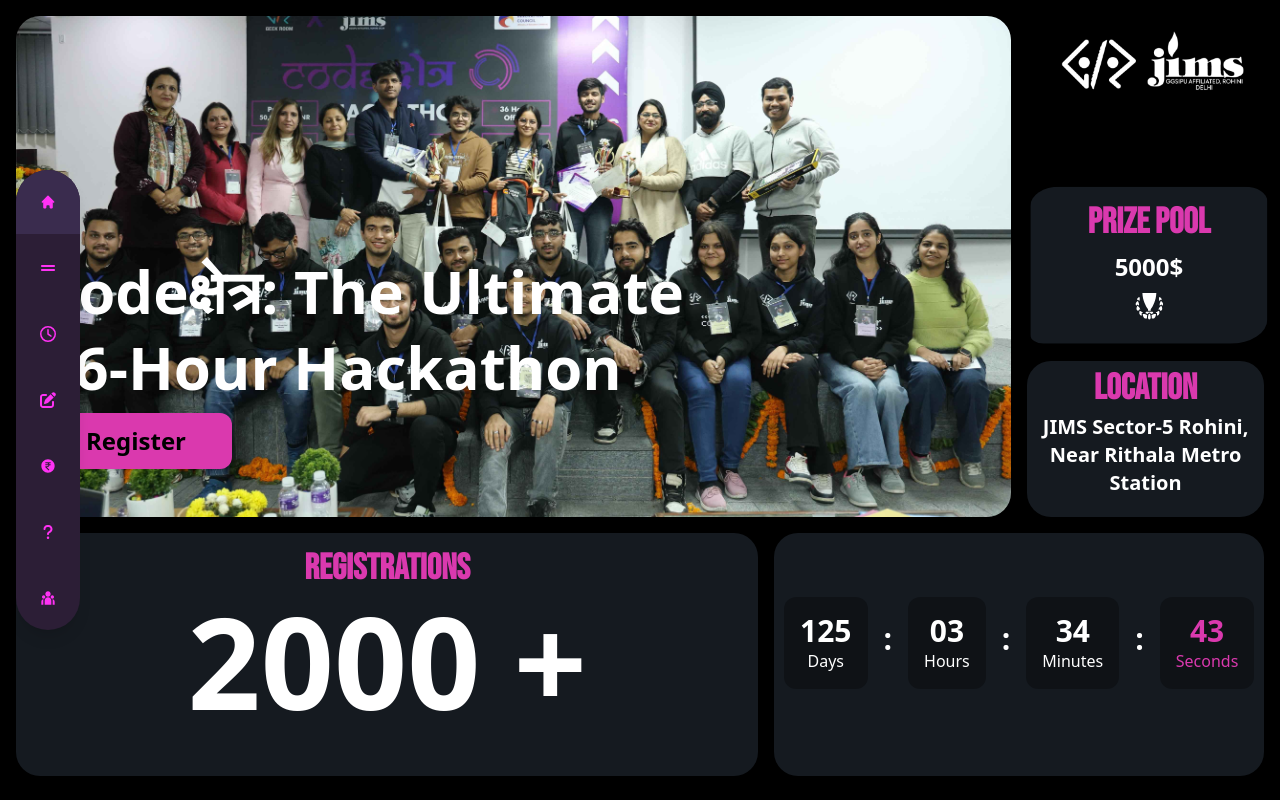
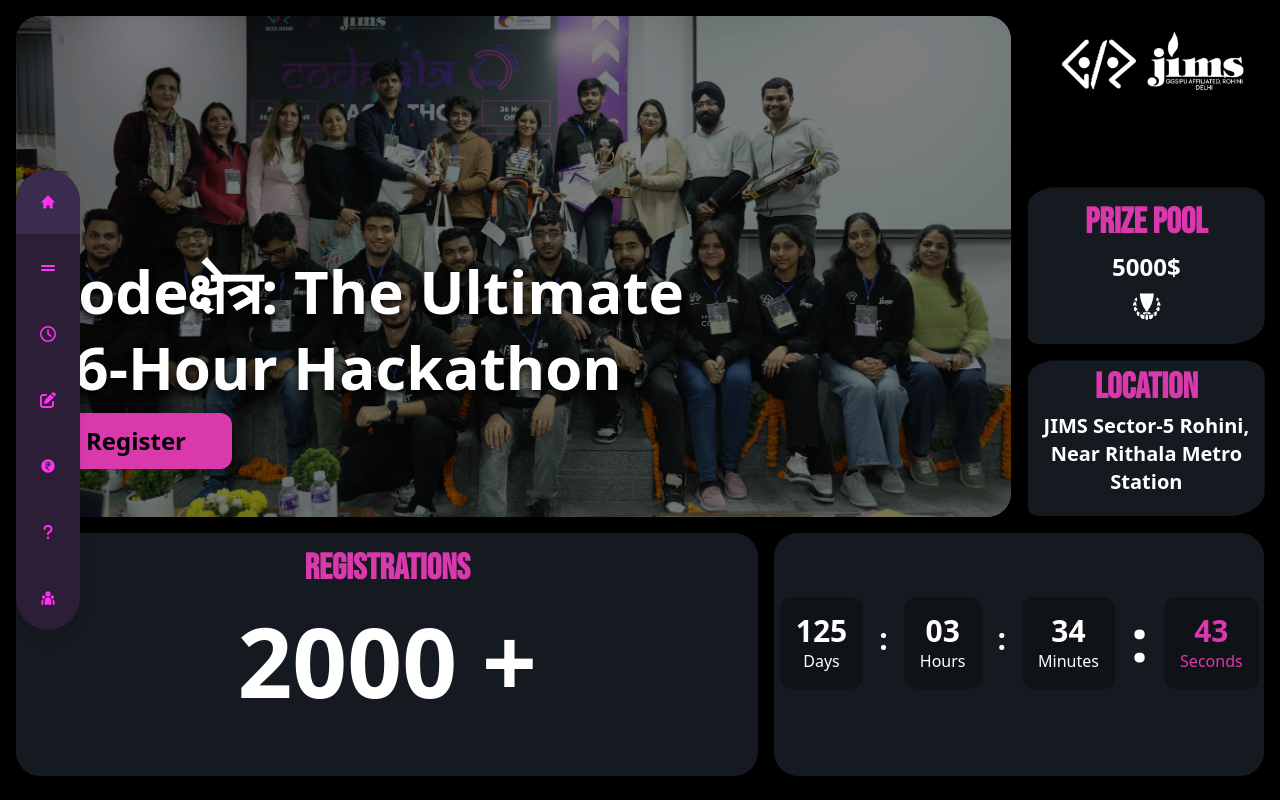
Before and after one commit to THEGAMECHANGER416/CodeKshetra2.0, a React (Vite) app: page / in a window 1280 px wide. Shown: the top 800 px of the page. Built offline with nearby package versions, Linux system fonts and the light colour scheme.

Commit message:
changes done

```diff
--- a/src/components/custom/Home.tsx
+++ b/src/components/custom/Home.tsx
@@ -81,31 +81,43 @@ const Home = () => {
 
   return (
     <>
-      <div className=" mb-40">
+      <div className="mb-40">
         <div className="flex h-full lg:h-[95vh] w-full flex-col items-center justify-center rounded-lg">
           <div className="grid h-5/6 md:h-full w-full grid-cols-2 md:grid-cols-5 md:grid-rows-9 gap-4">
-            <div className="col-span-2 md:col-span-4 row-span-6 rounded-3xl bg-[url('/assets/homeBg.jpeg')] bg-cover bg-center flex flex-col pl-6 justify-end pb-12">
-              <div className="font-bold mt-10 md:mt-4 text-white text-start text-4xl sm:text-5xl lg:text-6xl">
+            {/* Background section */}
+            <div className="col-span-2 md:col-span-4 row-span-6 relative rounded-3xl bg-cover bg-center flex flex-col pl-6 justify-end pb-12 bg-[url('/assets/homeBg.jpeg')] before:content-[''] before:absolute before:inset-0 before:bg-black/50 before:rounded-3xl">
+              {/* Content on top of the background */}
+              <div className="relative z-10 w-full">
+                <div className="font-bold mt-10 md:mt-4 text-white text-start text-4xl sm:text-5xl lg:text-6xl [text-shadow:_0_4px_8px_#000000]">
                   Codeक्षेत्र: The Ultimate
                 </div>
-              <div className="font-bold mt-2 sm:mt-4 text-start text-white text-4xl sm:text-5xl lg:text-6xl">
+                <div className="font-bold mt-2 sm:mt-4 text-start text-white text-4xl sm:text-5xl lg:text-6xl [text-shadow:_0_4px_8px_#000000]">
                   36-Hour Hackathon
                 </div>
+                <div className="flex justify-start">
                   <Button
-                className="mt-4 text-lg sm:text-2xl h-12 w-32 md:h-14 p-3 md:w-48 rounded-xl text-black font-bold bg-pink hover:text-white"
+                    className="mt-4 text-xl sm:text-2xl h-12 w-32 md:h-14 md:w-48 rounded-xl text-black font-bold bg-pink hover:text-white"
                     onClick={() =>
-                  window.open("https://code-kshetra-2.devfolio.co/", "_blank")
+                      window.open(
+                        "https://code-kshetra-2.devfolio.co/",
+                        "_blank"
+                      )
                     }
                   >
                     Register
                   </Button>
                 </div>
+              </div>
+            </div>
 
-            <div className="col-span-2 md:col-span-1 row-start-1 row-span-1 md:row-span-2 flex justify-center">
+            {/* Logo section */}
+            <div className="col-span-2 md:col-span-1 row-start-1 row-span-1 md:row-span-2 flex justify-center z-20">
               <img src="/assets/logo.png" alt="" className="h-24 w-auto" />
             </div>
-            <div className="col-span-1 animate-blob row-span-2 rounded-xl bg-secondary p-2">
-              <div className="font-bold text-pink  sm:mt-2 text-3xl sm:text-4xl font-bebas">
+
+            {/* Prize pool section */}
+            <div className="col-span-1 animate-blob row-span-2 rounded-xl bg-secondary p-2 z-20">
+              <div className="font-bold text-pink sm:mt-2 text-3xl sm:text-4xl font-bebas">
                 PRIZE POOL
               </div>
               <div className="font-bold mt-4 sm:mt-2 text-white text-3xl sm:text-2xl">
@@ -117,7 +129,8 @@ const Home = () => {
               </div>
             </div>
 
-            <div className="col-span-1 row-span-2 rounded-3xl bg-secondary p-2">
+            {/* Location section */}
+            <div className="col-span-1 animate-blob row-span-2 rounded-3xl bg-secondary p-2 z-20">
               <div className="font-bold text-pink mt-0 text-3xl sm:text-4xl font-bebas">
                 LOCATION
               </div>
@@ -126,19 +139,21 @@ const Home = () => {
               </div>
             </div>
 
-            <div className="col-span-2 md:col-span-3 row-span-3 rounded-3xl bg-secondary ">
+            {/* Registrations section */}
+            <div className="col-span-2 md:col-span-3 row-span-3 rounded-3xl bg-secondary z-20">
               <div className="text-pink mt-4 text-center md:mt-8 lg:mt-4 md:text-7xl lg:text-4xl text-3xl sm:text-4xl font-bold font-bebas">
                 REGISTRATIONS
               </div>
-              <div className="font-bold md:hidden lg:block text-4xl my-2 sm:text-8xl lg:text-9xl text-white">
+              <div className="font-bold md:hidden lg:block text-4xl my-2 sm:text-8xl lg:text-8xl lg:mt-6 text-white">
                 {Math.floor(count)} +
               </div>
-              <div className="font-bold hidden md:block lg:hidden text-6xl mt-2 sm:text-8xl  text-white">
+              <div className="font-bold hidden md:block lg:hidden text-6xl mt-2 sm:text-8xl text-white">
                 {Math.floor(count)} +
               </div>
             </div>
 
-            <div className="col-span-2 md:col-span-2 row-span-3 rounded-3xl bg-secondary">
+            {/* Countdown Timer */}
+            <div className="col-span-2 md:col-span-2 row-span-3 rounded-3xl bg-secondary z-20">
               {/* <div className="font-bold text-center text-pink mt-4 text-3xl sm:text-4xl font-bebas">
                 EVENT IN
               </div> */}
@@ -175,10 +190,9 @@ const Home = () => {
                   </div>
                 </div>
               </div>
-
               <div className="flex space-x-2 sm:space-x-4 items-center text-white justify-center md:hidden lg:flex sm:mt-16 px-8 py-8 sm:py-0">
                 <div className="text-center bg-background/30 p-2 sm:p-4 rounded-xl">
-                  <p className="lg:text-3xl md:text-2xl sm:text-2xl text-4xl font-bold ">
+                  <p className="lg:text-3xl md:text-2xl sm:text-2xl text-4xl font-bold">
                     {String(timeLeft.days).padStart(2, "0")}
                   </p>
                   <p className="text-xs sm:text-base">Days</p>
@@ -186,9 +200,8 @@ const Home = () => {
                 <div className="lg:text-3xl md:text-2xl sm:text-2xl text-4xl font-bold mb-2">
                   :
                 </div>
-
                 <div className="text-center bg-background/30 p-2 sm:p-4 rounded-xl">
-                  <p className="lg:text-3xl md:text-2xl sm:text-2xl text-4xl font-bold ">
+                  <p className="lg:text-3xl md:text-2xl sm:text-2xl text-4xl font-bold">
                     {String(timeLeft.hours).padStart(2, "0")}
                   </p>
                   <p className="text-xs sm:text-base">Hours</p>
@@ -196,14 +209,13 @@ const Home = () => {
                 <div className="lg:text-3xl md:text-2xl sm:text-2xl text-4xl font-bold mb-2">
                   :
                 </div>
-
                 <div className="text-center bg-background/30 p-2 sm:p-4 rounded-xl">
                   <p className="lg:text-3xl md:text-2xl sm:text-2xl text-4xl font-bold">
                     {String(timeLeft.minutes).padStart(2, "0")}
                   </p>
                   <p className="text-xs sm:text-base">Minutes</p>
                 </div>
-                <div className="lg:text-3xl md:text-2xl sm:text-2xl text-4xl font-bold mb-2">
+                <div className="lg:text-6xl md:text-3xl sm:text-2xl text-4xl font-bold mb-2">
                   :
                 </div>
 
--- a/tailwind.config.js
+++ b/tailwind.config.js
@@ -20,15 +20,15 @@ export default {
           }, // Initial and final state
           "25%": {
             borderRadius: "12% 10% 15% 5%",
-            transform: "translate(4px, -2px)",
+            transform: "translate(1px, -1px)",
           }, // More curvature on top left and bottom right
           "50%": {
             borderRadius: "15% 5% 20% 10%",
-            transform: "translate(-2px, 4px)",
+            transform: "translate(-1px, 1px)",
           }, // Increased bend and slight move down
           "75%": {
             borderRadius: "5% 15% 10% 8%",
-            transform: "translate(3px, -1px)",
+            transform: "translate(2px, -1px)",
           }, // Random bending and minimal upward movement
         },
       },
```
Lines whose indentation alone changed are shown as unchanged.
